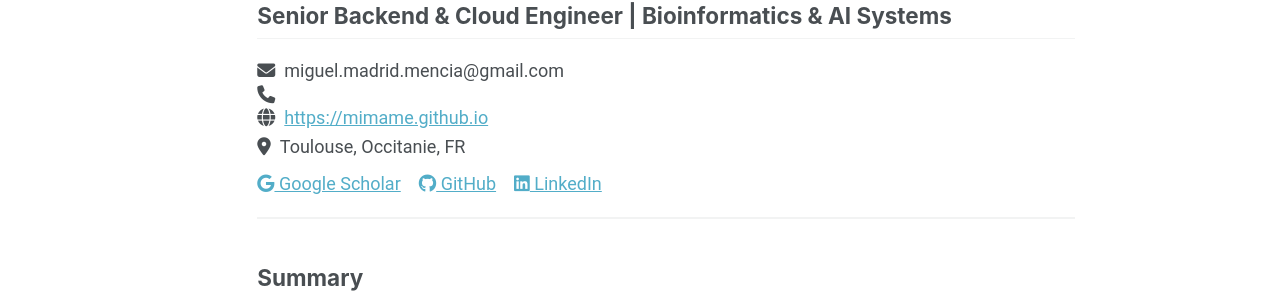
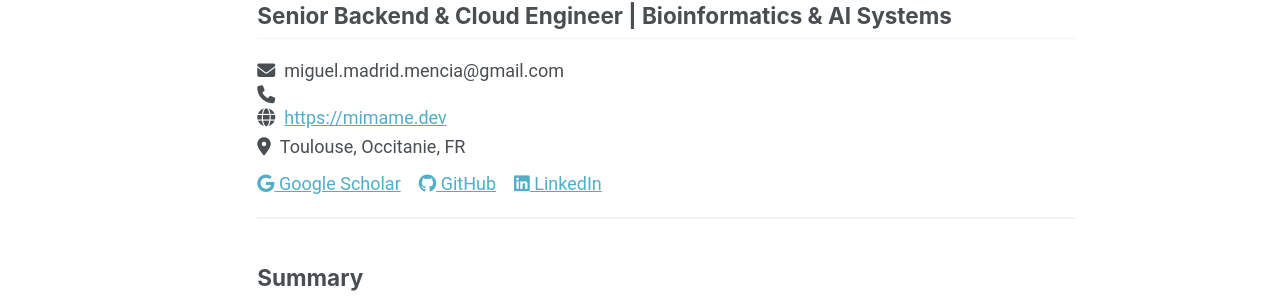
Before and after one commit to mimame/mimame.github.io, a Jekyll site: the page built from _pages/cv-json.md, in a window 1280 px wide and 900 px high. Shown: the part 218-516 px from the top of the window. Built offline with Jekyll 4.4.1, drawn with Linux system fonts in a browser that asks for light colours; a script bundle is joined from its source files by our own code; library files that are not in the unit come from our copies.

Commit message:
feat(config): add custom domain mimame.dev
- Create CNAME file for GitHub Pages custom domain routing.
- Update site URL in _config.yml to https://mimame.dev.
- Update personal website URL in _data/cv.json to match the new domain.

```diff
--- /dev/null
+++ b/CNAME
@@ -0,0 +1 @@
+mimame.dev
--- a/_config.yml
+++ b/_config.yml
@@ -13,7 +13,7 @@
 title_separator          : "-"
 name                     : &name "Miguel Madrid-Mencía"
 description              : &description "Senior Backend & Cloud Engineer specializing in Bioinformatics & AI Systems."   # Update this with a general description of your site, this is the default if not overridden by a page
-url                      : https://mimame.github.io # The base hostname & protocol for your site e.g. "https://[your GitHub username].github.io",
+url                      : "https://mimame.dev" # The base hostname & protocol for your site e.g. "https://[your GitHub username].github.io",
                                                            # or if you already have some other page hosted on Github then use "https://[your GitHub username].github.io/[Your Repo Name]"
 baseurl                  : "" # the subpath of your site, e.g. "/blog"
 repository               : "mimame/mimame.github.io"
--- a/_data/cv.json
+++ b/_data/cv.json
@@ -4,7 +4,7 @@
     "label": "Senior Backend & Cloud Engineer | Bioinformatics & AI Systems",
     "email": "miguel.madrid.mencia@gmail.com",
     "phone": "",
-    "website": "https://mimame.github.io",
+    "website": "https://mimame.dev",
     "summary": "Senior Backend and Cloud Engineer with 10+ years across public/private sectors in research, genomics, and software consulting. Designing secure, reproducible production systems for cloud-native services, CI/CD, Machine Learning and Generative AI. Co-Author of 7 peer-reviewed scientific publications (100+ citations) and co-author of a patent in progress with Illumina.",
     "location": {
       "address": "",
```
